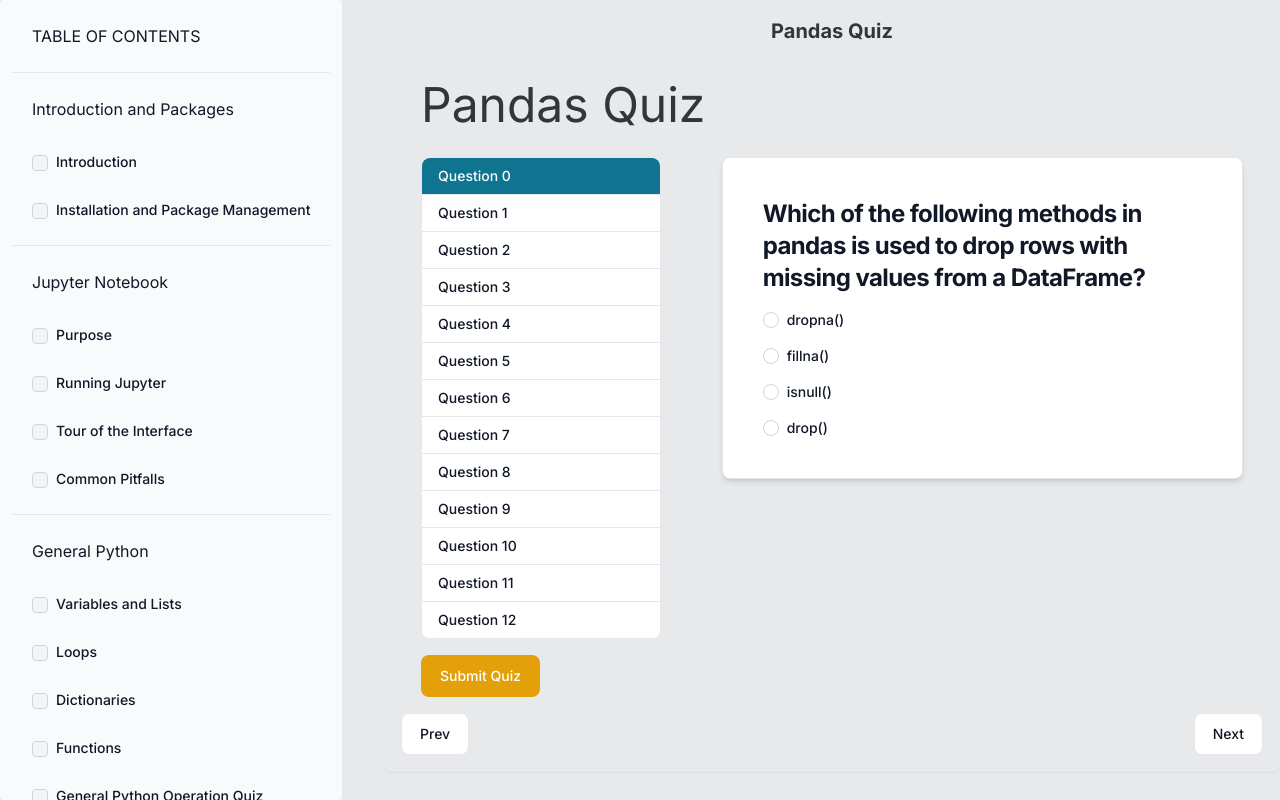
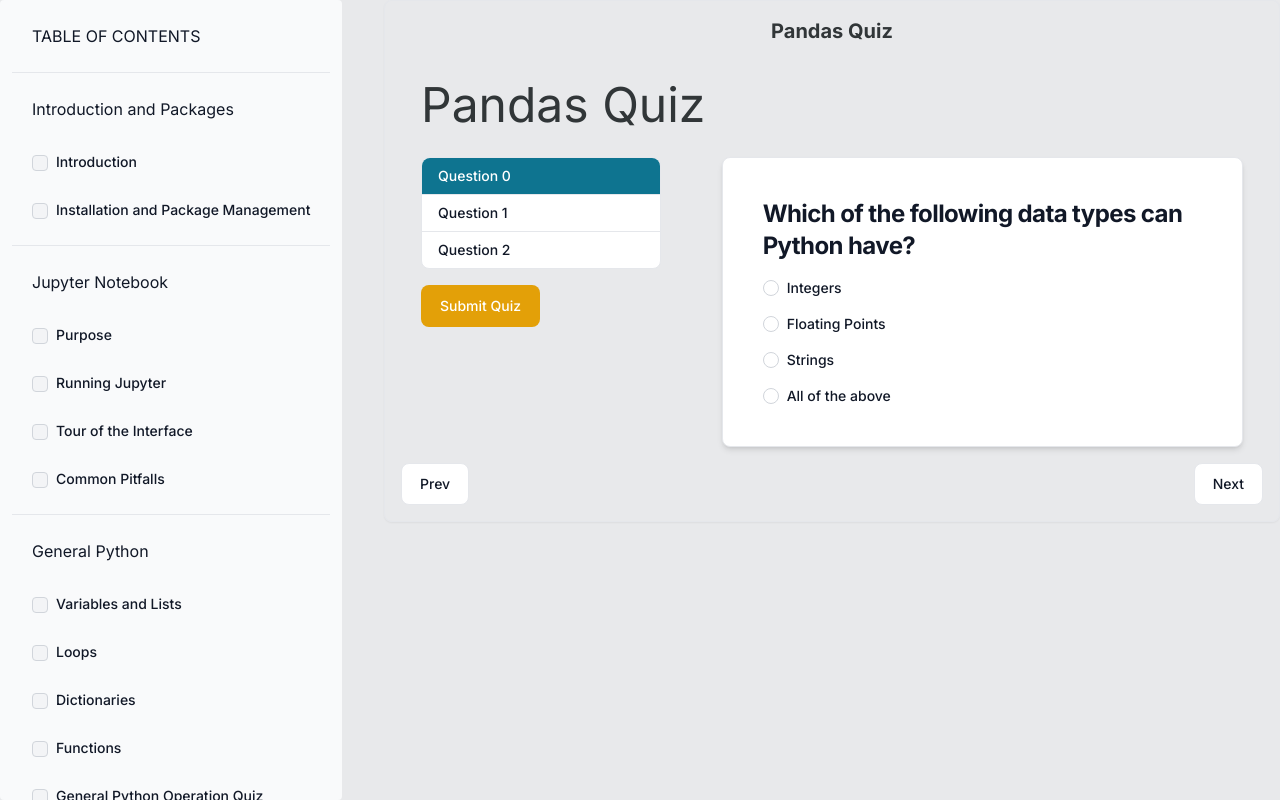
Before and after one commit to austin-bmitchell15/cs3803_website, a Next.js app: page /pandas/quiz in a window 1280 px wide. Built offline with nearby package versions, Linux system fonts and the light colour scheme.

Commit message:
question bank working

```diff
--- a/src/app/pandas/quiz/page.tsx
+++ b/src/app/pandas/quiz/page.tsx
@@ -3,12 +3,7 @@
 import React from 'react'
 import { QuizType } from '@/services/QuizTypes'
 import Quiz from '@/components/Quiz'
-
-const string1 = `
-words = 'Hello World'
-for letter in words:
-    print(letter)
-`
+import {generateRandomNumbers} from "@/services/Random"
 
 const quiz: QuizType = [
     {
@@ -94,12 +89,14 @@
 ]
 
 export default function PandasQuiz() {
+  let indices: number[] = generateRandomNumbers(quiz.length, 3)
+  const filteredQuiz = quiz.filter((_, i) => indices.includes(i))
 
   return (
     <div className="ml-5 mt-5">
         <h1 className="text-5xl">Pandas Quiz</h1>
 
-        <Quiz quiz={quiz} moduleId='pandas_quiz'/>
+        <Quiz quiz={filteredQuiz} moduleId='pandas_quiz'/>
     </div>
   )
 }
--- /dev/null
+++ b/src/services/Random.ts
@@ -0,0 +1,28 @@
+export function generateRandomNumbers(maxVal: number, count: number) {
+    let haveIt: number[] = []
+    for (var i = 0; i < count; i ++) {
+
+        generateUniqueRandom(maxVal)
+    }
+    return haveIt
+    function generateUniqueRandom(maxNr: number) {
+        //Generate random number
+        let random = (Math.random() * maxNr).toFixed();
+
+        //Coerce to number by boxing
+        var random2: number = Number(random);
+
+        if(!haveIt.includes(random2)) {
+            haveIt.push(random2);
+            return random;
+        } else {
+            if(haveIt.length < maxNr) {
+              //Recursively generate number
+             return  generateUniqueRandom(maxNr);
+            } else {
+              console.log('No more numbers available.')
+              return false;
+            }
+        }
+    }
+}
```
